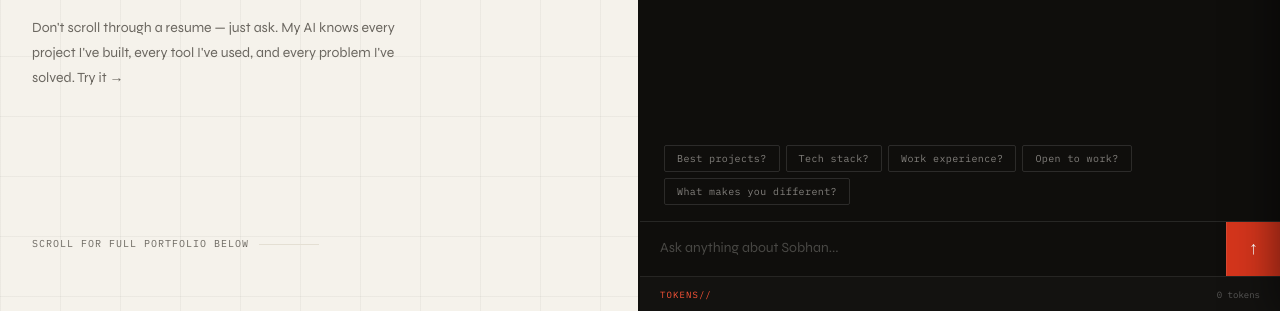
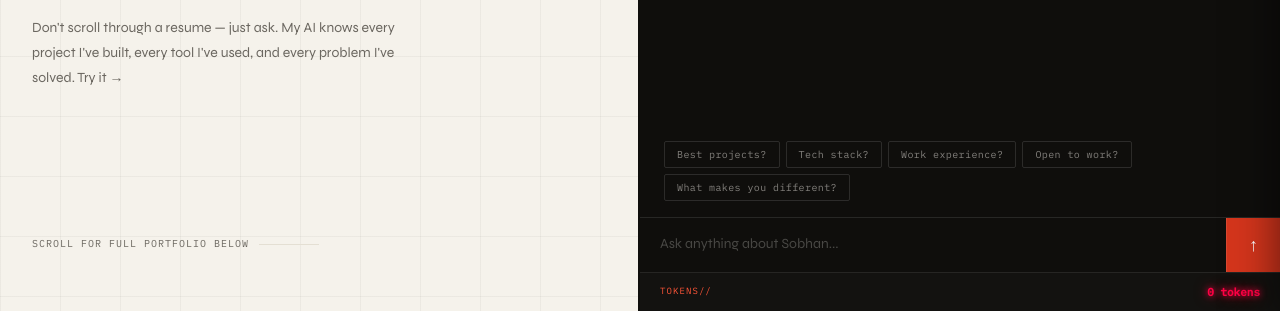
Before and after one commit to sobhan2204/portfolio, a plain HTML site: page index.html in a window 1280 px wide. Shown: the part 484-795 px from the top of the page. Drawn offline with nearby package versions, Linux system fonts and the light colour scheme; no server answers.

Commit message:
Fix index.html encoding and make token count neon red for visibility
Co-Authored-By: Claude Sonnet 5 <noreply@anthropic.com>

```diff
--- a/index.html
+++ b/index.html
@@ -218,7 +218,7 @@
   .token-strip-label { font-family: var(--mono); font-size: 9px; letter-spacing: 0.12em; text-transform: uppercase; color: #ff5538; flex-shrink: 0; padding-top: 3px; }
   .token-chips { flex: 1; display: flex; flex-wrap: wrap; gap: 3px; max-height: 50px; overflow-y: auto; }
   .token-chip { font-family: var(--mono); font-size: 10px; line-height: 1.5; padding: 1px 5px; border-radius: 2px; background: rgba(255,85,56,0.1); border: 1px solid rgba(255,85,56,0.25); color: rgba(245,242,235,0.75); white-space: pre; }
-  .token-count { font-family: var(--mono); font-size: 9px; color: rgba(255,255,255,0.3); flex-shrink: 0; padding-top: 3px; white-space: nowrap; }
+  .token-count { font-family: var(--mono); font-size: 11px; font-weight: 700; color: #ff0044; text-shadow: 0 0 6px rgba(255,0,68,0.9), 0 0 14px rgba(255,0,68,0.6); flex-shrink: 0; padding-top: 3px; white-space: nowrap; }
   .msg-bubble .token-chip { background: rgba(255,255,255,0.06); border-color: rgba(255,255,255,0.14); color: rgba(245,242,235,0.85); margin: 1px 2px 1px 0; display: inline-block; }
   .msg.user .msg-bubble .token-chip { background: rgba(255,255,255,0.18); border-color: rgba(255,255,255,0.3); color: #fff; }
 
```
